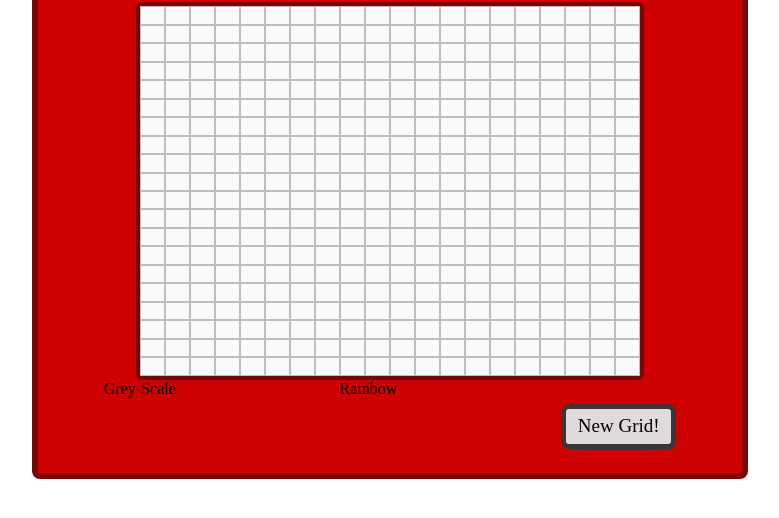
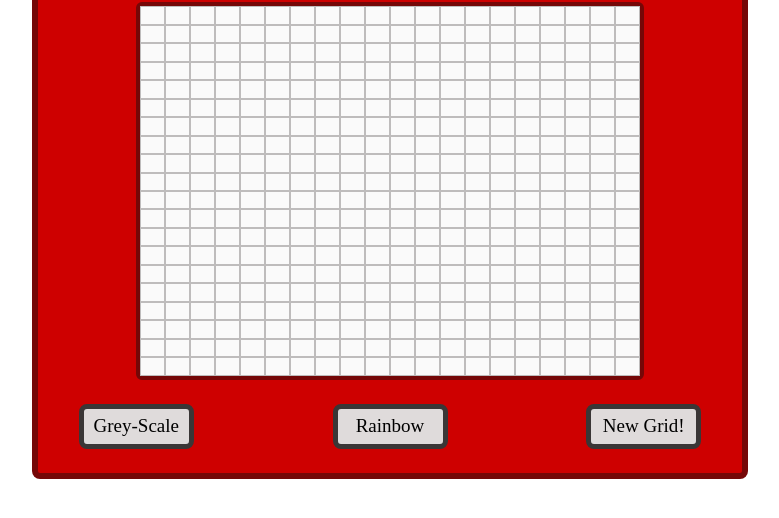
Before and after one commit to jasonjkaminsky/odin-etch-a-sketch, a plain HTML site: page index.html in a window 1280 px wide. Shown: the part 204-722 px from the top of the page, without its empty margins (250-1029 px from the left). Drawn offline with Linux system fonts and the light colour scheme.

Commit message:
edited greyscale class

```diff
--- a/index.html
+++ b/index.html
@@ -12,8 +12,8 @@
       <h1 class="title">Box Master 2022</h1>
       <div class="container"></div>
       <div class="buttons">
-        <btn class="grey-scale">Grey-Scale</btn>
-        <btn class="rainbow">Rainbow</btn>
+        <btn class="greyScaleButton">Grey-Scale</btn>
+        <btn class="rainbowButton">Rainbow</btn>
         <btn class="newGridButton">New Grid!</btn>
       </div>
     </div>
```
